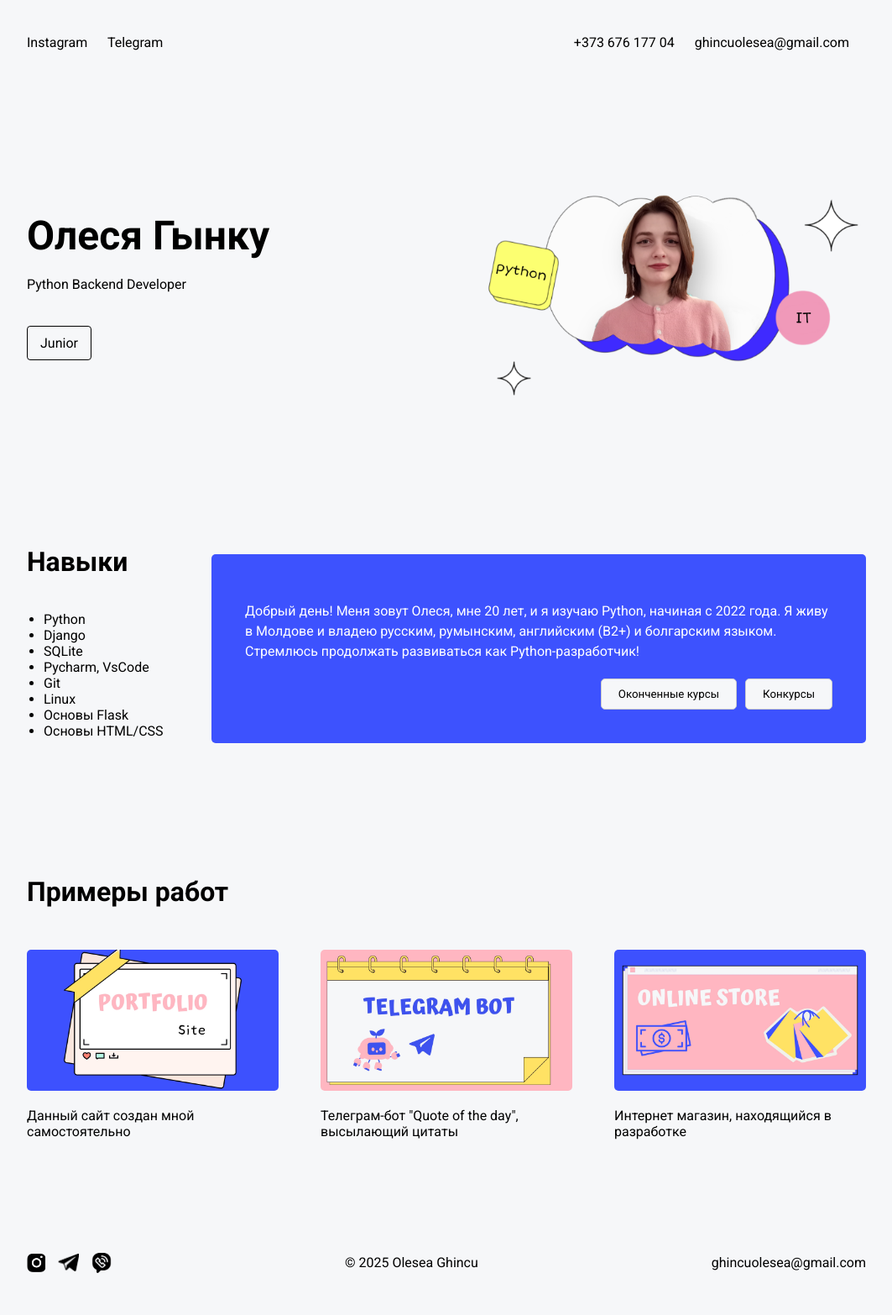
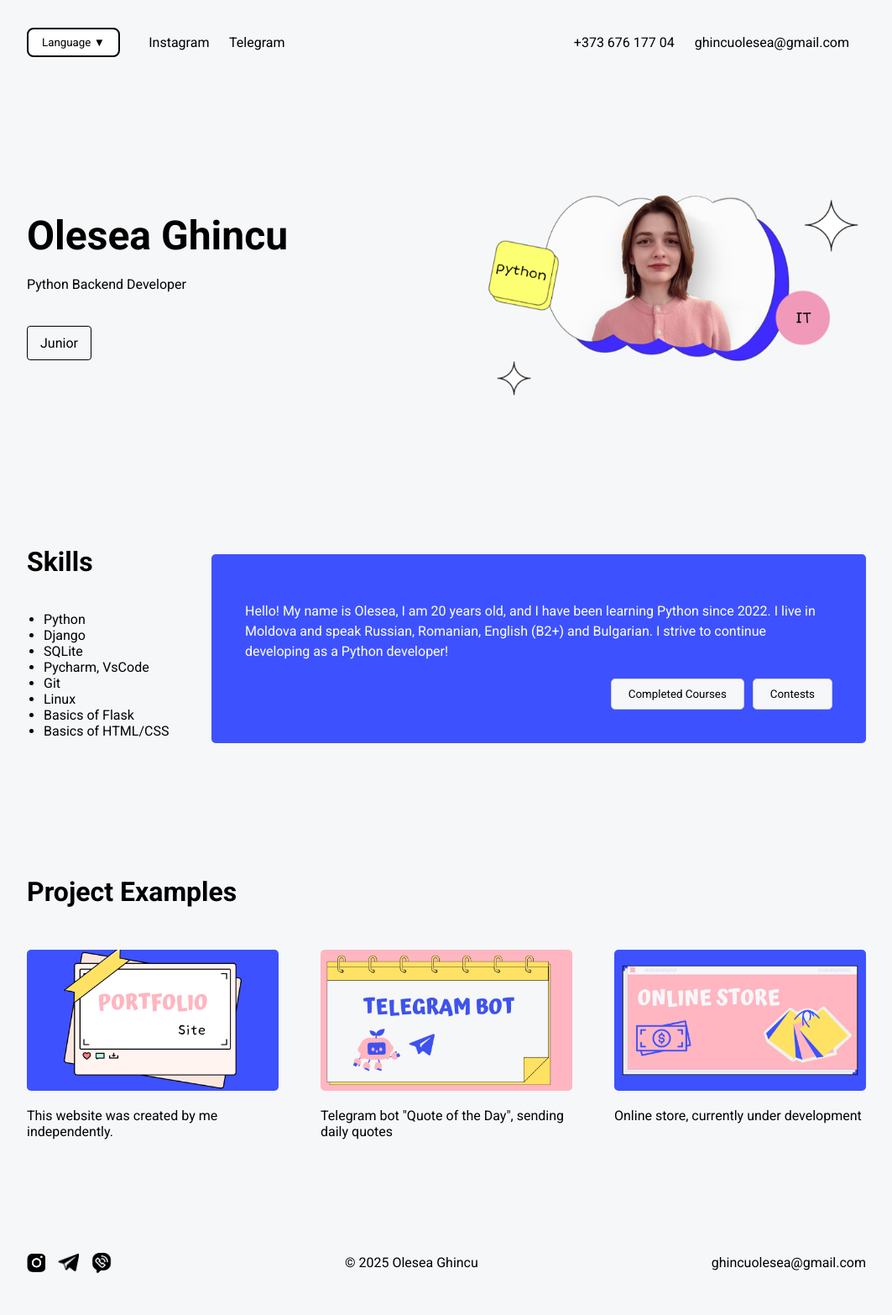
Before and after one commit to Olesea05/PortfolioSite, a Django app: template portfolio/templates/portfolio/home.html in a window 1280 px wide. Shown: the whole page at 84% size, without its empty margins (108-1171 px from the left). Run offline with Django 3.2, Linux system fonts and the light colour scheme; the template is opened without the code that fills it, so the values that code supplies are empty.

Commit message:
Added support for three languages

```diff
--- a/portfolio/static/portfolio/css/style.css
+++ b/portfolio/static/portfolio/css/style.css
@@ -40,6 +40,65 @@
     height: 100%;
     margin-left: auto;
     margin-right: auto;
+}
+
+.language-dropdown {
+    position: relative;
+    display: inline-block;
+    margin-right: 10px; /* добавлено: уменьшает расстояние справа от кнопки языка */
+}
+
+.dropbtn {
+    background-color: #ffffff;
+    border: 2px solid #000000;
+    border-radius: 8px;
+    padding: 8px 16px;
+    cursor: pointer;
+}
+
+.dropdown-content {
+    display: none;
+    position: absolute;
+    background-color: #ffffff;
+    min-width: 120px;
+    border: 1px solid #000000;
+    border-radius: 8px;
+    z-index: 1;
+}
+
+.language-dropdown:hover .dropdown-content {
+    display: block;
+}
+
+.dropdown-content button {
+    width: 100%;
+    padding: 8px;
+    border: none;
+    background: none;
+    text-align: left;
+    cursor: pointer;
+}
+
+.dropdown-content button:hover {
+    background-color: #4a90e2;
+    color: #ffffff;
+}
+
+.social-links {
+    position: relative;
+    left: -150px; /* сдвигаем соцсети ближе к кнопке языка */
+}
+
+@media (max-width: 768px) {
+    .social-links {
+        left: -50px; /* меньше сдвиг на средних экранах */
+    }
+}
+
+@media (max-width: 480px) {
+    .social-links {
+        left: 0; /* убираем сдвиг на маленьких экранах */
+    }
 }
 
 .level-badge {
--- a/portfolio/templates/portfolio/home.html
+++ b/portfolio/templates/portfolio/home.html
@@ -12,7 +12,27 @@
     <body>
         <header>
             <div class="fixed-container">
-                <div>
+                <!-- Выбор языка -->
+                {% load i18n %}
+                <div class="language-dropdown">
+                    {% get_current_language as LANGUAGE_CODE %}
+                    <button class="dropbtn">
+                        {% if LANGUAGE_CODE == 'en' %}English
+                        {% elif LANGUAGE_CODE == 'ru' %}Русский
+                        {% elif LANGUAGE_CODE == 'ro' %}Română
+                        {% else %}Language{% endif %} ▼
+                    </button>
+                    <div class="dropdown-content">
+                        <form action="{% url 'set_language' %}" method="post">
+                            {% csrf_token %}
+                            <input name="next" type="hidden" value="/">
+                            <button type="submit" name="language" value="en">English</button>
+                            <button type="submit" name="language" value="ru">Русский</button>
+                            <button type="submit" name="language" value="ro">Română</button>
+                        </form>
+                    </div>
+                </div>
+                <div class="social-links">
                     <a href="https://www.instagram.com/olesya_gh/" target="_blank">Instagram</a>
                     <a href="https://t.me/olesya_gh" target="_blank">Telegram</a>
                 </div>
@@ -24,7 +44,7 @@
         </header>
         <section class="first-block">
             <div class="fixed-container">
-                <h1>Олеся Гынку</h1>
+                <h1>{% trans "Olesea Ghincu" %}</h1>
                 <p>Python Backend Developer</p>
                 <span class="level-badge">Junior</span>
             </div>
@@ -34,7 +54,7 @@
 
             <!-- Левая колонка: навыки -->
             <div class="skills-left">
-              <h2>Навыки</h2>
+              <h2>{% trans "Skills" %}</h2>
               <ul>
                 <li>Python</li>
                 <li>Django</li>
@@ -42,98 +62,95 @@
                 <li>Pycharm, VsCode</li>
                 <li>Git</li>
                 <li>Linux</li>
-                <li>Основы Flask</li>
-                <li>Основы HTML/CSS</li>
+                <li>{% trans "Basics of Flask" %}</li>
+                <li>{% trans "Basics of HTML/CSS" %}</li>
               </ul>
             </div>
 
             <!-- Правая колонка: о себе -->
-            <div class="skills-right about-me">
-              <p>Добрый день! Меня зовут Олеся, мне 20 лет, и я изучаю Python,
-                  начиная с 2022 года. Я живу в Молдове и владею русским, румынским, английским (B2+)
-                  и болгарским языком. Стремлюсь продолжать развиваться как Python-разработчик!</p>
-              <div class="about-buttons">
-                <button class="light-button open-popup" data-popup="courses">Оконченные курсы</button>
-                <button class="light-button open-popup" data-popup="contests">Конкурсы</button>
-              </div>
+                <div class="skills-right about-me">
+                  <p>{% trans "Hello! My name is Olesea, I am 20 years old, and I have been learning Python since 2022. I live in Moldova and speak Russian, Romanian, English (B2+) and Bulgarian. I strive to continue developing as a Python developer!" %}</p>
+                  <div class="about-buttons">
+                    <button class="light-button open-popup" data-popup="courses">{% trans "Completed Courses" %}</button>
+                    <button class="light-button open-popup" data-popup="contests">{% trans "Contests" %}</button>
+                  </div>
+                </div>
             </div>
-
-          </div>
         </section>
         <!-- Попап: Курсы -->
         <div class="popup-container" id="courses">
             <div class="popup">
-                <h2>Пройденные курсы:</h2>
+                <h2>{% trans "Completed Courses:" %}</h2>
                 <!-- Третий курс -->
                 <div class="popup-item">
-                    <p class="course-title">2024-2025 год - "Skillbox: Python Backend Developer"</p>
-                    <p><span class="course-label">Длительность обучения:</span> 1 год</p>
-                    <p><span class="course-label">Итоги курса:</span></p>
+                    <p class="course-title">2024-2025 - "Skillbox: Python Backend Developer"</p>
+                    <p><span class="course-label">{% trans "Course Duration:" %}</span> {% trans "1 year" %}</p>
+                    <p><span class="course-label">{% trans "Course Outcomes:" %}</span></p>
                     <ul class="course-results">
-                        <li>Ознакомилась с профессией Python-разработчика и базовыми инструментами.</li>
-                        <li>Реализовала учебный проект: Telegram-бот «Quote of the Day» (Python).</li>
-                        <li>Начала разработку проекта интернет-магазина на Django.</li>
+                        <li>{% trans "Learned the profession of Python developer and basic tools." %}</li>
+                        <li>{% trans "Implemented a learning project: Telegram bot «Quote of the Day» (Python)." %}</li>
+                        <li>{% trans "Started development of an online store project on Django." %}</li>
                     </ul>
                 </div>
                 <!-- Второй курс -->
                 <div class="popup-item">
-                    <p class="course-title">Лето 2022 года - "Летняя школа Python-Junior"</p>
-                    <p><span class="course-label">Длительность обучения:</span> 2 месяца</p>
-                    <p><span class="course-label">Итоги курса:</span></p>
+                    <p class="course-title">{% trans 'Summer 2022 - "Python-Junior Summer School"' %}</p>
+                    <p><span class="course-label">{% trans "Course Duration:" %}</span> {% trans "2 months" %}</p>
+                    <p><span class="course-label">{% trans "Course Outcomes:" %}</span></p>
                     <ul class="course-results">
-                        <li>Изучила основы Django</li>
-                        <li>Учавствовала в реализации и презентации командного проекта "Сайт для агрономов города"</li>
+                        <li>{% trans "Learned the basics of Django." %}</li>
+                        <li>{% trans 'Participated in the implementation and presentation of a team project "Website for City Agronomists".' %}</li>
                     </ul>
                 </div>
                 <!-- Первый курс -->
                 <div class="popup-item">
-                    <p class="course-title">Весна 2022 года - "Python для начинающих"</p>
-                    <p><span class="course-label">Длительность обучения:</span> 3 месяца</p>
-                    <p><span class="course-label">Итоги курса:</span></p>
+                    <p class="course-title">{% trans 'Spring 2022 - "Python for Beginners"' %}</p>
+                    <p><span class="course-label">{% trans "Course Duration:" %}</span> {% trans "3 months" %}</p>
+                    <p><span class="course-label">{% trans "Course Outcomes:" %}</span></p>
                     <ul class="course-results">
-                        <li>Изучила основы Python</li>
-                        <li>Реализовала и презентовала учебный проект «Контроль бюджета» на Python с использованием работы с файлами в VS Code</li>
+                        <li>{% trans "Learned the basics of Python." %}</li>
+                        <li>{% trans "Implemented and presented a learning project «Budget Control» in Python using file operations in VS Code." %}</li>
                     </ul>
                 </div>
-                <button class="close-popup">Закрыть</button>
+                <button class="close-popup">{% trans "Close" %}</button>
             </div>
         </div>
 
         <!-- Попап: Конкурсы -->
         <div class="popup-container" id="contests">
             <div class="popup">
-                <h2>Участие в конкурсах:</h2>
-                <!-- Третья оллимпиада -->
+                <h2>{% trans "Participation in Contests:" %}</h2>
+                <!-- Третья олимпиада -->
                 <div class="popup-item">
-                    <p class="course-title">Районные олимпиады по информатике:</p>
-                    <p><span class="course-label">2024 год:</span> I место (12 класс)</p>
-                    <p><span class="course-label">2023 год:</span> I место (11 класс)</p>
-                    <p><span class="course-label">2022 год:</span> I место (10 класс)</p>
+                    <p class="course-title">{% trans "District Informatics Olympiads:" %}</p>
+                    <p><span class="course-label">{% trans "2024:" %}</span> {% trans "1st place (12th grade)" %}</p>
+                    <p><span class="course-label">{% trans "2023:" %}</span> {% trans "1st place (11th grade)" %}</p>
+                    <p><span class="course-label">{% trans "2022:" %}</span> {% trans "1st place (10th grade)" %}</p>
                 </div>
-                <button class="close-popup">Закрыть</button>
+                <button class="close-popup">{% trans "Close" %}</button>
             </div>
         </div>
 
         <section>
             <div class="fixed-container">
-                <h2>Примеры работ</h2>
+                <h2>{% trans "Project Examples" %}</h2>
                 <div class="works">
                     <div class="work-item">
                         <a href="#">
                             <img src="{% static 'portfolio/img/portfolio.jpg' %}" alt="portfolio">
-                            <p>Данный сайт создан мной самостоятельно</p>
+                            <p>{% trans "This website was created by me independently." %}</p>
                         </a>
                     </div>
                     <div class="work-item bot-project">
                         <a href="https://github.com/Olesea05/QuoteBotTelegram" target="_blank">
                             <img src="{% static 'portfolio/img/bot.jpg' %}" alt="Telegram Bot">
-                            <p>Телеграм-бот "Quote of the day", высылающий цитаты</p>
+                            <p>{% trans 'Telegram bot "Quote of the Day", sending daily quotes' %}</p>
                         </a>
                     </div>
                     <div class="work-item bot-project">
                         <a href="https://github.com/Olesea05/OnlineStoreLaserSmart" target="_blank">
                             <img src="{% static 'portfolio/img/shop.jpg' %}" alt="Telegram Bot">
-                            <p>Интернет магазин, находящийся в разработке</p>
+                            <p>{% trans "Online store, currently under development" %}</p>
                         </a>
                     </div>
                 </div>
```
Also changed, not shown: cvsite/settings.py (+11 -1 lines), cvsite/urls.py (+7 -1 lines), locale/ro/LC_MESSAGES/django.po (added), locale/ru/LC_MESSAGES/django.po (added), 2 other files.
